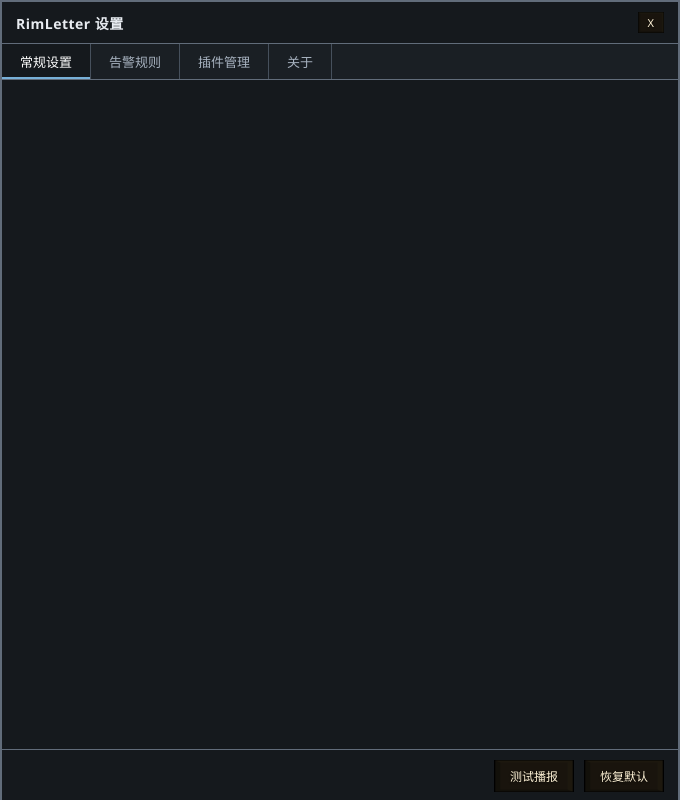
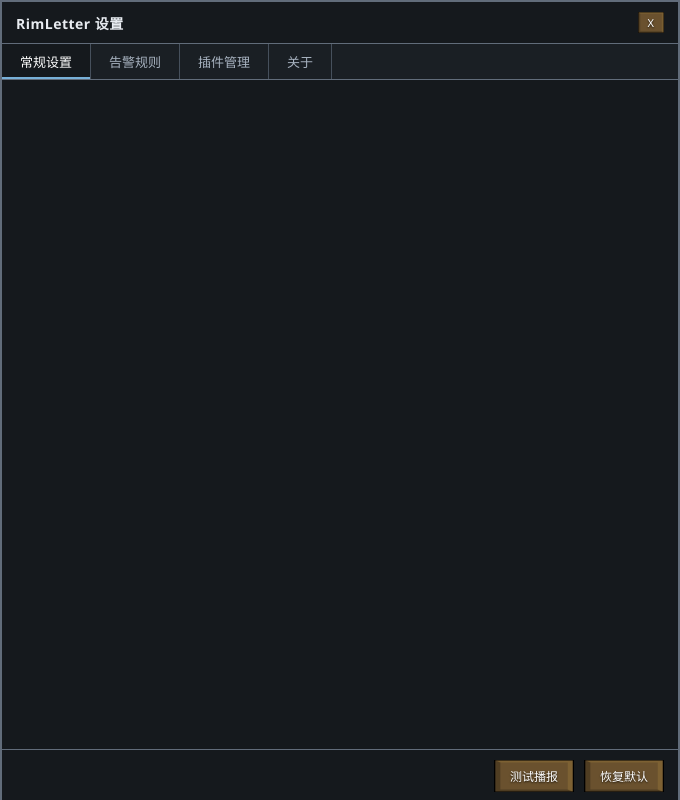
Before and after one commit to NothingCooker/rimletter, an Electron app: page src/renderer/settings.html in a window 680 px wide. Drawn offline with Linux system fonts and the light colour scheme; no server answers.

Commit message:
fix: keep original beige buttons with bright text; bump v0.2.1

```diff
--- a/package.json
+++ b/package.json
@@ -1,6 +1,6 @@
 {
   "name": "rimletter",
-  "version": "0.2.0",
+  "version": "0.2.1",
   "description": "边缘信使 - 复刻环世界右侧 Letter 播报的桌面功能性摆件",
   "author": "NothingCooker",
   "main": "src/main/main.js",
--- a/src/renderer/ui.css
+++ b/src/renderer/ui.css
@@ -162,22 +162,20 @@
 .rw-lbl { width: 130px; text-align: right; color: #c8d0da; flex: none; }
 .rw-sep { border-top: 1px solid rgb(97, 108, 122); margin: 12px 0; opacity: .5; }
 
-/* 按钮：深色底（保留米色纹理质感）+ 亮色文字 */
+/* 米色按钮（原作纹理）+ 亮色文字 */
 .rw-btn {
   display: inline-block;
-  background-color: #3a3f46;
   background-image: url(../../assets/raw/ButtonBG.png);
   background-size: 100% 100%;
-  background-blend-mode: multiply;
   padding: 7px 16px;
   font-size: 12px;
-  color: #fff3d6;
+  color: #ffffff;
   cursor: pointer;
   text-align: center;
   user-select: none;
   border: none;
   font-family: inherit;
-  text-shadow: 0 1px 2px rgba(0, 0, 0, .6);
+  text-shadow: 0 1px 2px rgba(0, 0, 0, .75);
 }
 .rw-btn:hover { background-image: url(../../assets/raw/ButtonBGMouseover.png); }
 .rw-btn:active { background-image: url(../../assets/raw/ButtonBGClick.png); }
@@ -246,12 +244,12 @@
   background-size: 100% 100%;
   padding: 3px 8px;
   font-size: 11px;
-  color: #fff3d6;
+  color: #ffffff;
   border: none;
   cursor: pointer;
   font-family: inherit;
+  text-shadow: 0 1px 2px rgba(0, 0, 0, .75);
 }
-.rw-select { background-color: #3a3f46; background-blend-mode: multiply; }
 .rw-input {
   background: rgb(10, 13, 16);
   color: #dfe6ee;
```
Also changed, not shown: 1 other file.
